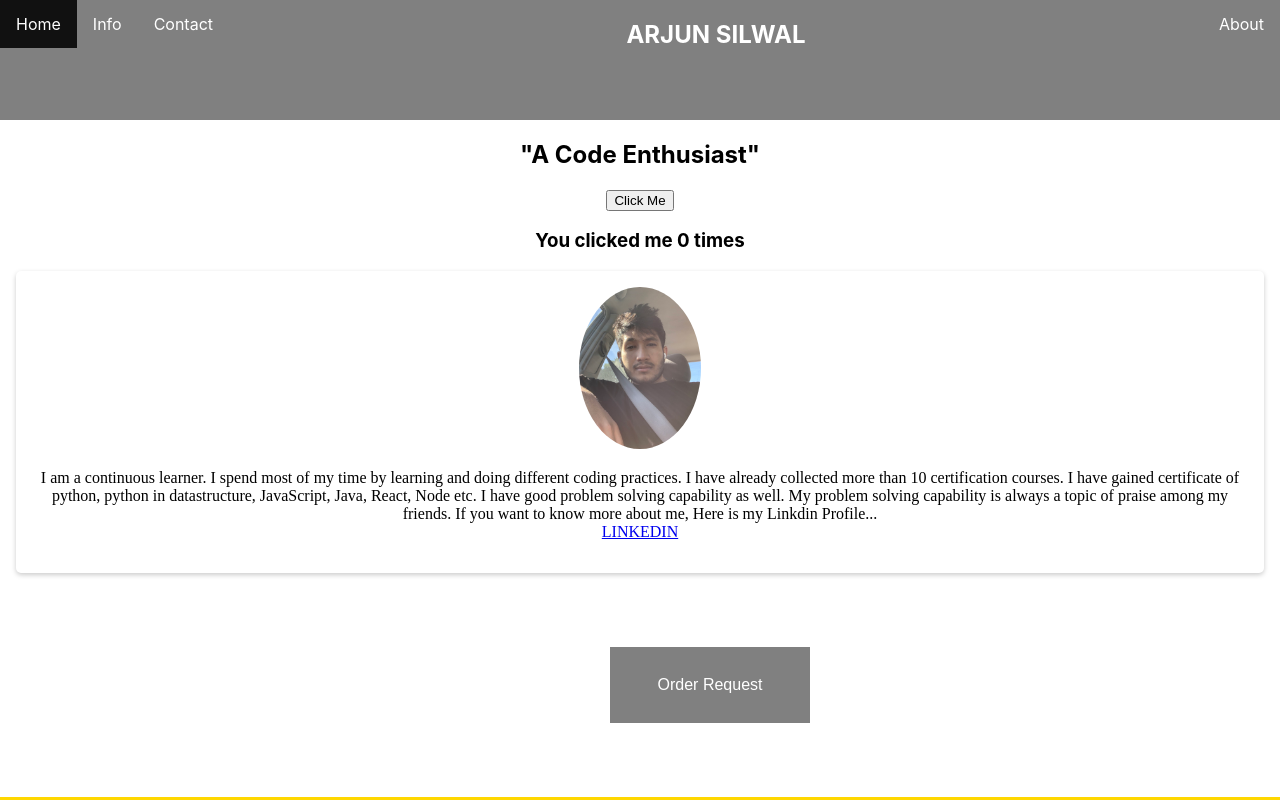
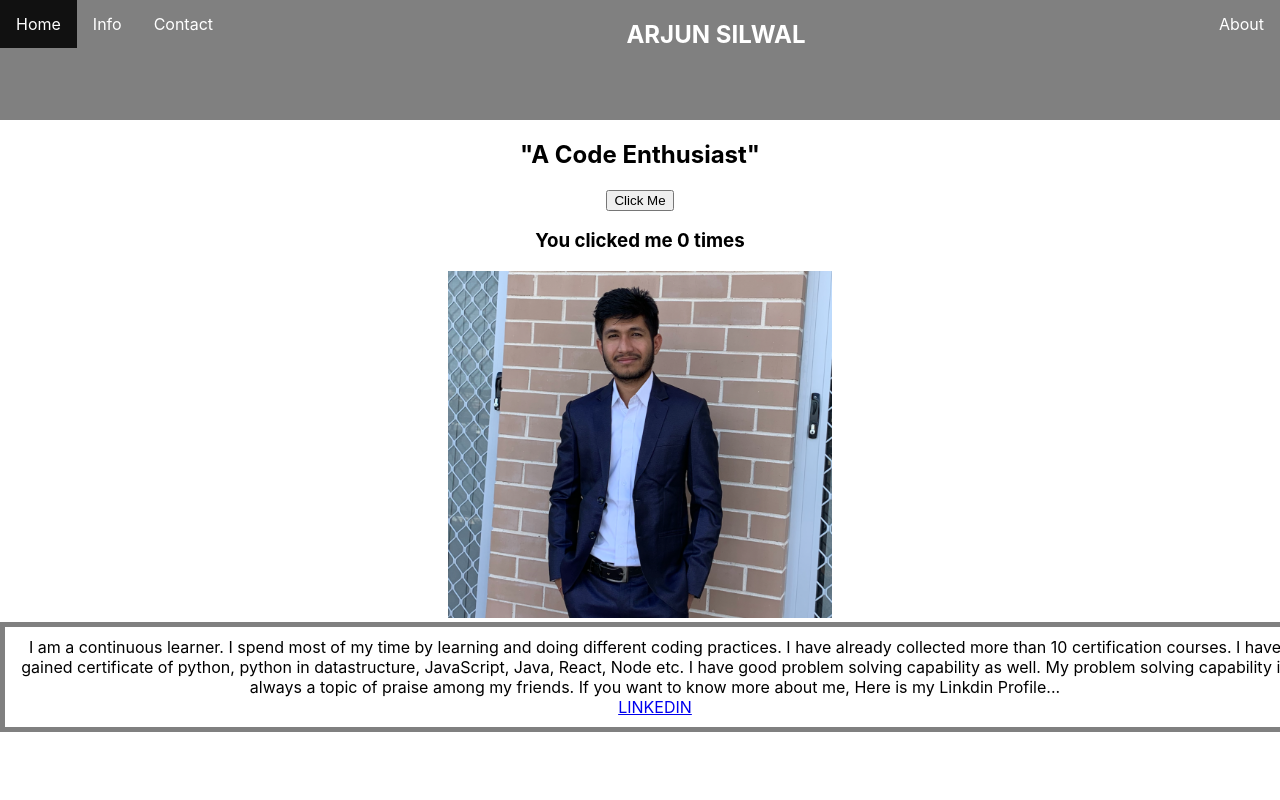
Before and after one commit to Arjunsilwal/my-app, a React (Create React App) app: page / in a window 1280 px wide. Shown: the top 800 px of the page. Built offline with nearby package versions, Linux system fonts and the light colour scheme; no server answers.

Commit message:
footer and css is updated

```diff
--- a/src/App.css
+++ b/src/App.css
@@ -39,23 +39,12 @@ li a:hover {
   padding: 50px;
   margin: 20px;
 }
-.About {
-  font-family: "Times New Roman", Times, serif;
-  padding: 25px 50px 75px 100px;
-}
-.p {
-  margin-top: 100px;
-  margin-bottom: 100px;
-  margin-right: 150px;
-  margin-left: 80px;
-  text-align: center;
-}
 
-@media (prefers-reduced-motion: no-preference) {
+/* @media (prefers-reduced-motion: no-preference) {
   .App-logo {
     animation: App-logo-spin infinite 20s linear;
   }
-}
+} */
 
 .App-header {
   background-color: #282c34;
@@ -72,19 +61,20 @@ li a:hover {
   color: #61dafb;
 }
 
-@keyframes App-logo-spin {
+/* @keyframes App-logo-spin {
   from {
     transform: rotate(0deg);
   }
   to {
     transform: rotate(360deg);
   }
-}
+} */
+
 img {
-  border-radius: 100%;
-  width: 10%;
+  width: 30%;
   height: auto;
 }
+
 .button {
   background-color: grey;
   border: none;
--- a/src/components/About.js
+++ b/src/components/About.js
@@ -6,18 +6,18 @@ import Header from './Header'
 
 function About() {
     const style = {
-        margin: '16px',
-        padding:"16px",
-        boxShadow:"0 2px 5px #ccc",
-        boxSizing:'border-box',
-        borderRadius: '5px'
+            width: "100%",
+            padding: "10px",
+            border: "5px solid gray",
+            margin: "0",
     }
     return (
         <div>
-            <div style={style} className="About">
-            <img src="/images/arjun.jpeg" alt="Nature" className="responsive" width="600" height="400" />
-
-            <p >I am a continuous learner. I spend most of my time by learning
+            <div  style={{width:"100%"}}>
+            <img src="/images/img.png" alt="Arjun Picture" style={{width:"350", height:"263" }} />
+            </div>
+            <div style={{width:"100%"}} style={style}>
+               I am a continuous learner. I spend most of my time by learning
                 and doing different coding practices. I have already collected more than
                 10 certification courses. I have gained certificate of python, python in datastructure,
                 JavaScript, Java, React, Node etc. I have good problem solving capability as well.
@@ -25,7 +25,6 @@ function About() {
                 among my friends. If you want to know more about me, Here is my Linkdin Profile...
                 <br />
                 <a href="https://www.linkedin.com/in/arjun-silwal-234a76164/">LINKEDIN</a>
-            </p>
             </div>
             </div>
     )
--- a/src/components/Footer.js
+++ b/src/components/Footer.js
@@ -5,6 +5,7 @@ export default function Footer() {
     return (
         <div>
             <footer>
+                <p style={{color: 'blue'}}>This website is developed for learning and practice purpose only.</p>
                 <p style={{color: 'blue'}}>Creator: Arjun Silwal <br />
                 <a href="mailto:asilwal222@gmail.com">asilwal222@gmail.com</a>
                 </p>
```
Also changed, not shown: public/images/img.png (added).
